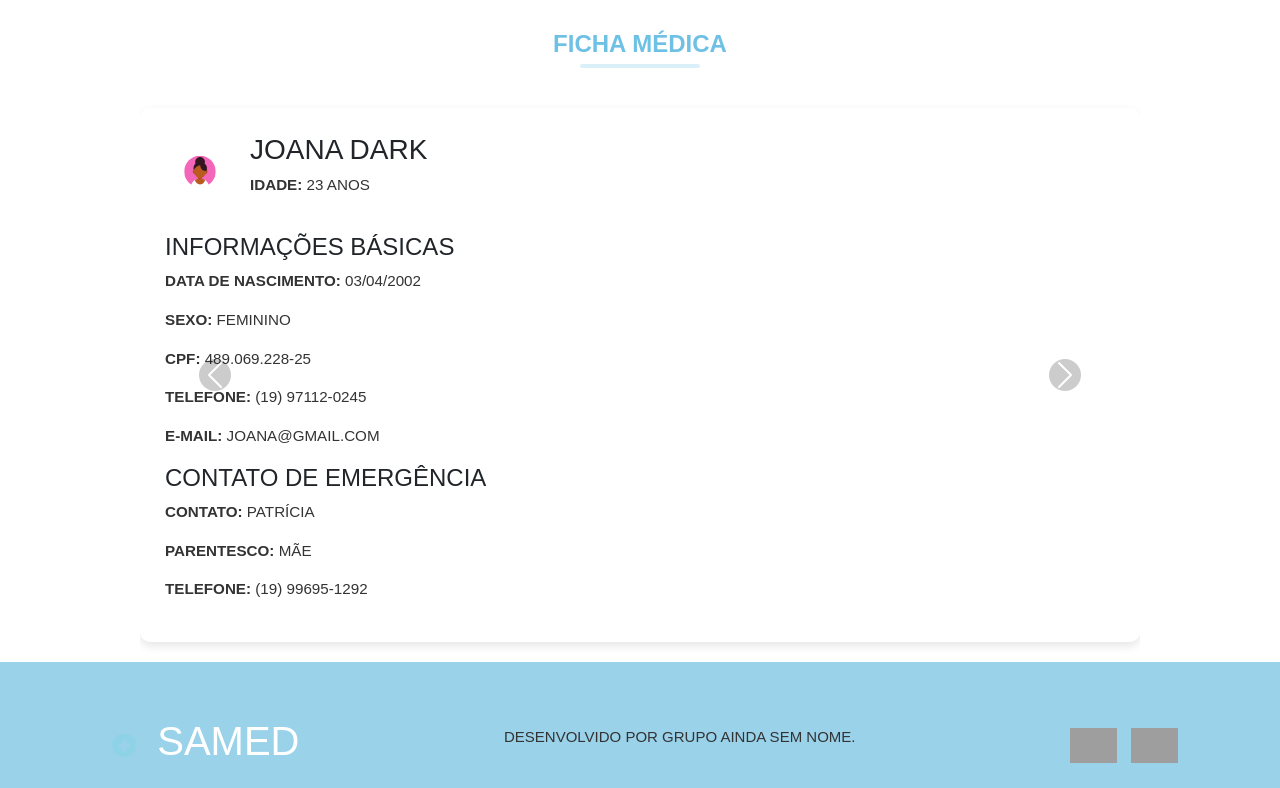
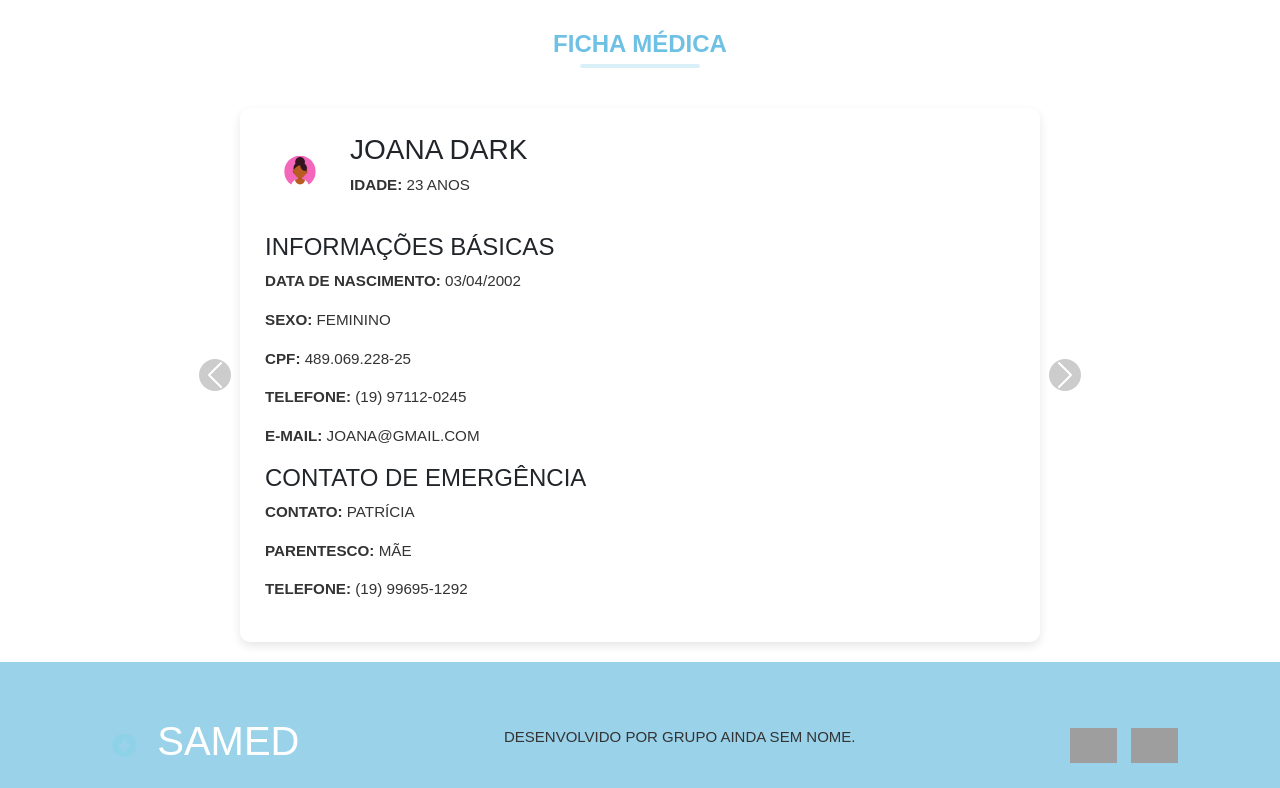
Before and after one commit to JuliaSBarbosa/samed, a PHP site: page /perfil.php in a window 1280 px wide. Shown: the part 77-865 px from the top of the page. Run offline with PHP 8.4, Linux system fonts and the light colour scheme; the visitor is signed in with stand-in values (Sample User, id 1); grey boxes are pictures that could not be loaded.

Commit message:
Alterado css

```diff
--- a/estilos/style.css
+++ b/estilos/style.css
@@ -631,15 +631,6 @@ main.hero::before {
     border-radius: 2px;
     margin: 0 auto 20px;
 }
-
-.card-ficha {
-    background: #fff;
-    padding: 25px;
-    width: 1000px;
-    margin: 0 auto;
-    text-align: left;
-}
-
 /* Container do Formulário */
 .form-container {
     max-width: 1200px;
```
